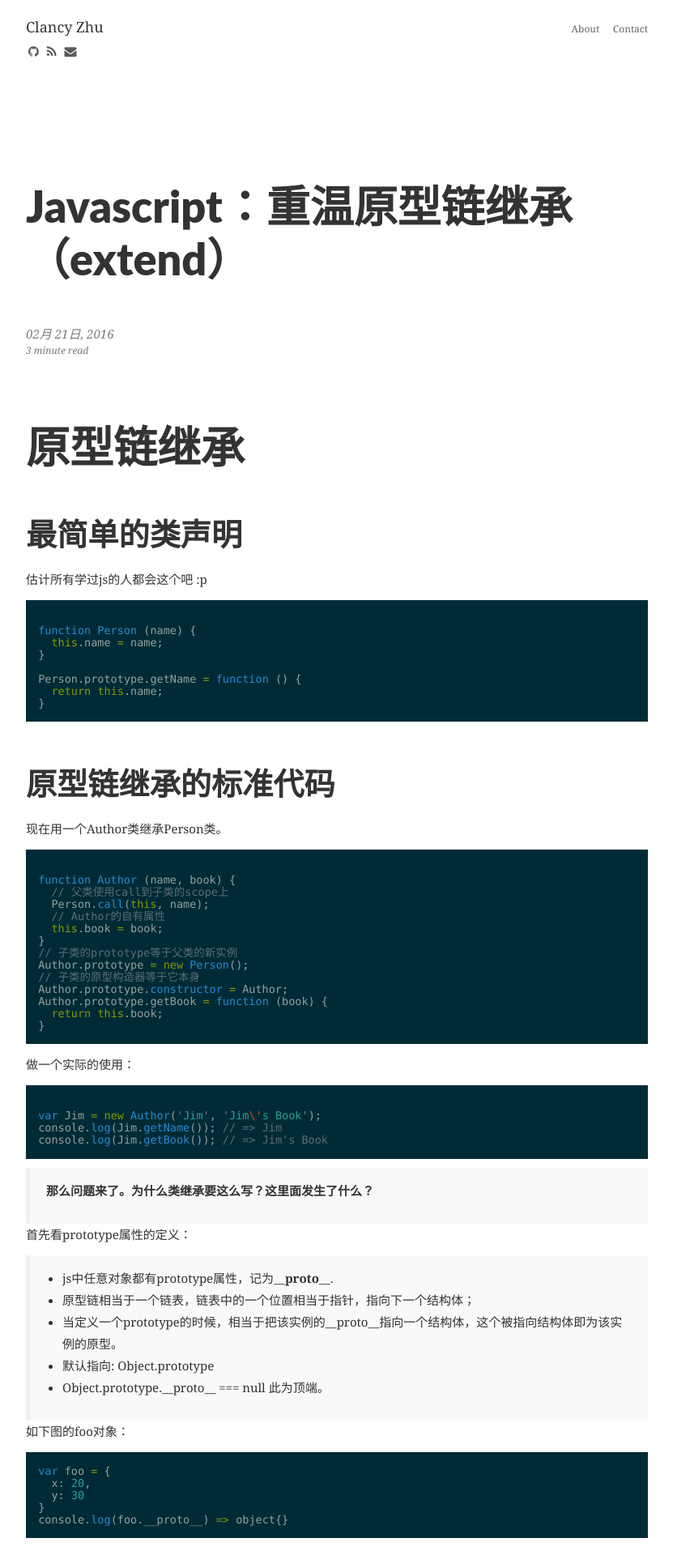
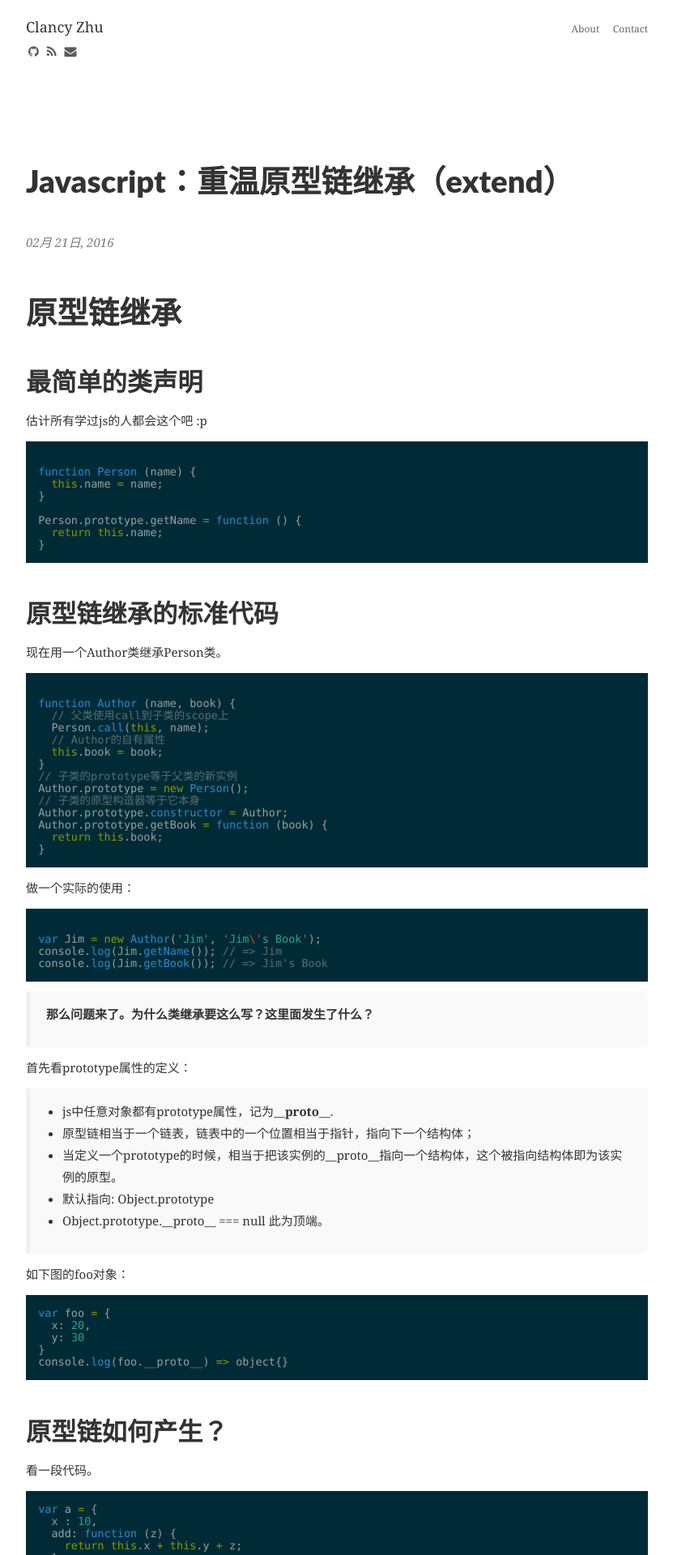
Before and after one commit to clancyz/clancyz.github.io, a Jekyll site: the page built from _posts/2016-02-21-javascript-prototype-extend.md, in a window 1280 px wide. Shown: the top 1920 px of the page at 81% size, without its empty margins (224-1055 px from the left). Built offline with Jekyll 4.4.1, drawn with Linux system fonts in a browser that asks for light colours; nearby versions of some CDN libraries; some web fonts are replaced; comment, search, counter and statistics services are not loaded.

```diff
--- a/_config.yml
+++ b/_config.yml
@@ -34,6 +34,6 @@ flattr_button:
 markdown:     kramdown
 permalink:    pretty
 gems: [jekyll-paginate]
-paginate:     3
+paginate:     10
 sass:
   compressed: true
--- a/_layouts/post.html
+++ b/_layouts/post.html
@@ -9,7 +9,7 @@ layout: default
 
 <div class="post-header mb2">
   {% if page.hide_title %}
-	<!-- title is hide -->
+  <!-- title is hide -->
   {% else %}
   <h1 class="py2">{{ page.title }}</h1>
   {% endif %}
@@ -17,7 +17,7 @@ layout: default
   {% if page.update_date %}
     <span class="post-meta">Updated: {{ page.update_date | date: "%m月 %d日, %Y" }}</span><br>
   {% endif %}
-  <span class="post-meta small">{{ minutes }} minute read</span>
+  <!-- <span class="post-meta small">{{ minutes }} minute read</span> -->
 </div>
 
 <article class="post-content">
--- a/_sass/_main.scss
+++ b/_sass/_main.scss
@@ -255,6 +255,7 @@ blockquote {
     border-bottom-right-radius: 5px;
     padding: 15px 20px;
     border-left: 5px solid rgba(128,128,128,0.075);
+    margin-bottom: 1rem;
 }
 
 blockquote footer {
@@ -364,12 +365,14 @@ h6,
 @media screen and (max-width: 48em) {
   .h1,
   h1 {
-    font-size: 2.827rem;
+    /*font-size: 2.827rem;*/
+    font-size: 2rem;
   }
 
   .h2,
   h2 {
-    font-size: 1.999rem;
+    /*font-size: 1.999rem;*/
+    font-size: 1.7rem;
   }
 
   .h3,
@@ -407,22 +410,26 @@ h6,
 @media screen and (min-width: 64em) {
   .h1,
   h1 {
-    font-size: 4.498rem;
+    /*font-size: 4.498rem;*/
+    font-size: 3.2rem;
   }
 
   .h2,
   h2 {
-    font-size: 3.18rem;
+    font-size: 2.6rem;
+    /*font-size: 3.18rem;*/
   }
 
   .h3,
   h3 {
-    font-size: 2.249rem;
+    font-size: 2rem;
+    /*font-size: 2.249rem;*/
   }
 
   .h4,
   h4 {
-    font-size: 1.591rem;
+    font-size: 1.4rem;
+    /*font-size: 1.591rem;*/
   }
 
   .posts .post-meta {
```
Also changed, not shown: _posts/2016-02-20-angular-and-fisp-frontend-architecture.md (+1 -1 lines), contact.md (renamed from contact.html, +5 -1 lines), assets/images/wechat.png (added), 7 other files.
